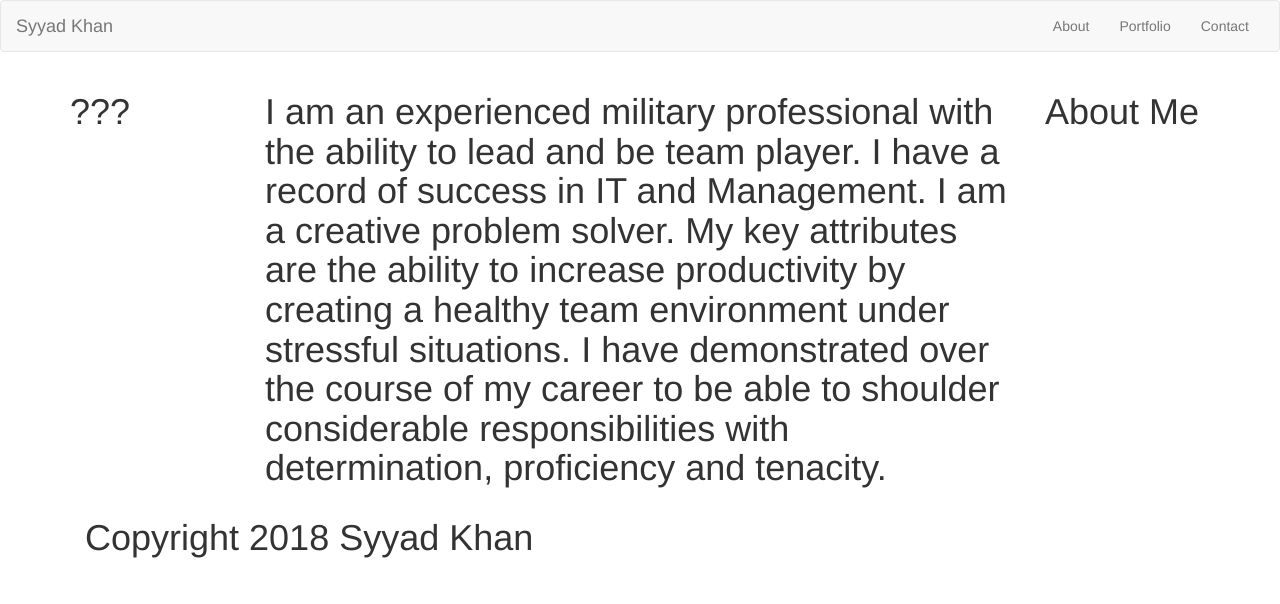
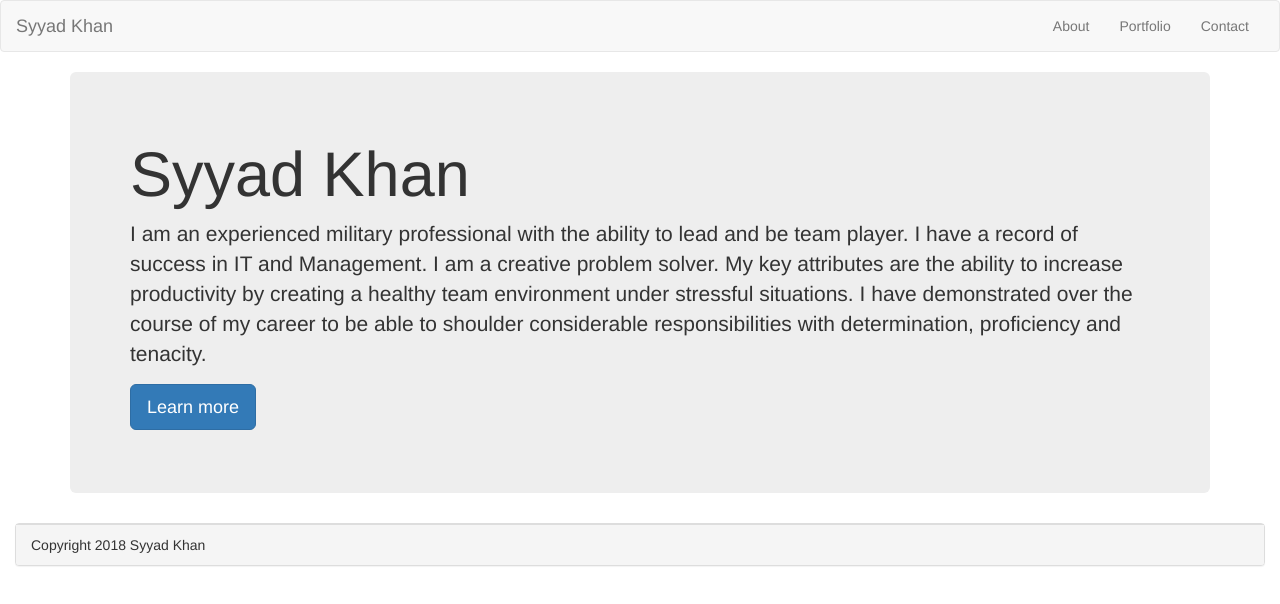
Before and after one commit to KhanDoors/Bootstrap-Portfolio, a plain HTML site: page index.html in a window 1280 px wide. Drawn offline with nearby package versions, Linux system fonts and the light colour scheme.

Commit message:
middle time

```diff
--- a/index.html
+++ b/index.html
@@ -5,7 +5,7 @@
 <!-- Latest compiled and minified CSS -->
 <link rel="stylesheet" href="https://maxcdn.bootstrapcdn.com/bootstrap/3.3.7/css/bootstrap.min.css" integrity="sha384-BVYiiSIFeK1dGmJRAkycuHAHRg32OmUcww7on3RYdg4Va+PmSTsz/K68vbdEjh4u" crossorigin="anonymous">
 </head>
-    <body>
+<body>
 
         <nav class="navbar navbar-default">
             <div class="container-fluid">
@@ -31,33 +31,17 @@
             </div><!-- /.container-fluid -->
           </nav>
           <div class="container">
-                <div class="row">
-                  <div class="col-sm-2">
-                        <div class="page-Header">
-                            <h1>??? </h1>
-                  </div>
-                </div>
-          <div class="container">
-                <div class="row">
-                  <div class="col-sm-8">
-                        <div class="page-Header">
-                            <h1>I am an experienced military professional with the ability to lead and be team player. I have a record of success in IT and Management. I am a creative problem solver. My key attributes are the ability to increase productivity by creating a healthy team environment under stressful situations. I have demonstrated over the course of my career to be able to shoulder considerable responsibilities with determination, proficiency and tenacity. </h1>
-                  </div>
-                </div>
-                <div class="container">
-                <div class="row">
-                        <div class="col-sm-2">
-                              <div class="page-Header">
-                                  <h1>About Me</h1>
-                        </div>
-                </div>
-              </div>
-              <div class="container">
-                    <div class="row">
-                      <div class="col-sm-12">
-                            <div class="page-Header">
-                                <h1>Copyright 2018 Syyad Khan </h1>
+                <div class="jumbotron">
+                        <h1>Syyad Khan</h1>
+                        <p>I am an experienced military professional with the ability to lead and be team player. I have a record of success in IT and Management. I am a creative problem solver. My key attributes are the ability to increase productivity by creating a healthy team environment under stressful situations. I have demonstrated over the course of my career to be able to shoulder considerable responsibilities with determination, proficiency and tenacity. </p>
+                        <p><a class="btn btn-primary btn-lg" href="#" role="button">Learn more</a></p>
                       </div>
-                    </div>
-    </body>
+
+          </div>
+
+          <div class="container-fluid">
+    <div class="panel panel-default">
+    <div class="panel-footer">Copyright 2018 Syyad Khan</div>
+</div>
+</body>
 </html>
```
